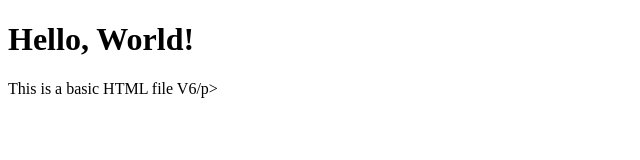
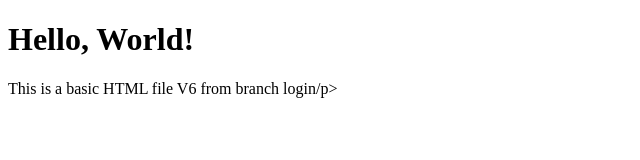
Before and after one commit to rahulkothuri/learn-git, a plain HTML site: page index.html in a window 1280 px wide. Shown: the whole page, without its empty margins (0-640 px from the left). Drawn offline with Linux system fonts and the light colour scheme.

```diff
--- a/index.html
+++ b/index.html
@@ -7,6 +7,6 @@
   </head>
   <body>
     <h1>Hello, World!</h1>
-    <p>This is a basic HTML file V6/p>
+    <p>This is a basic HTML file V6 from branch login/p>
   </body>
 </html>
```
